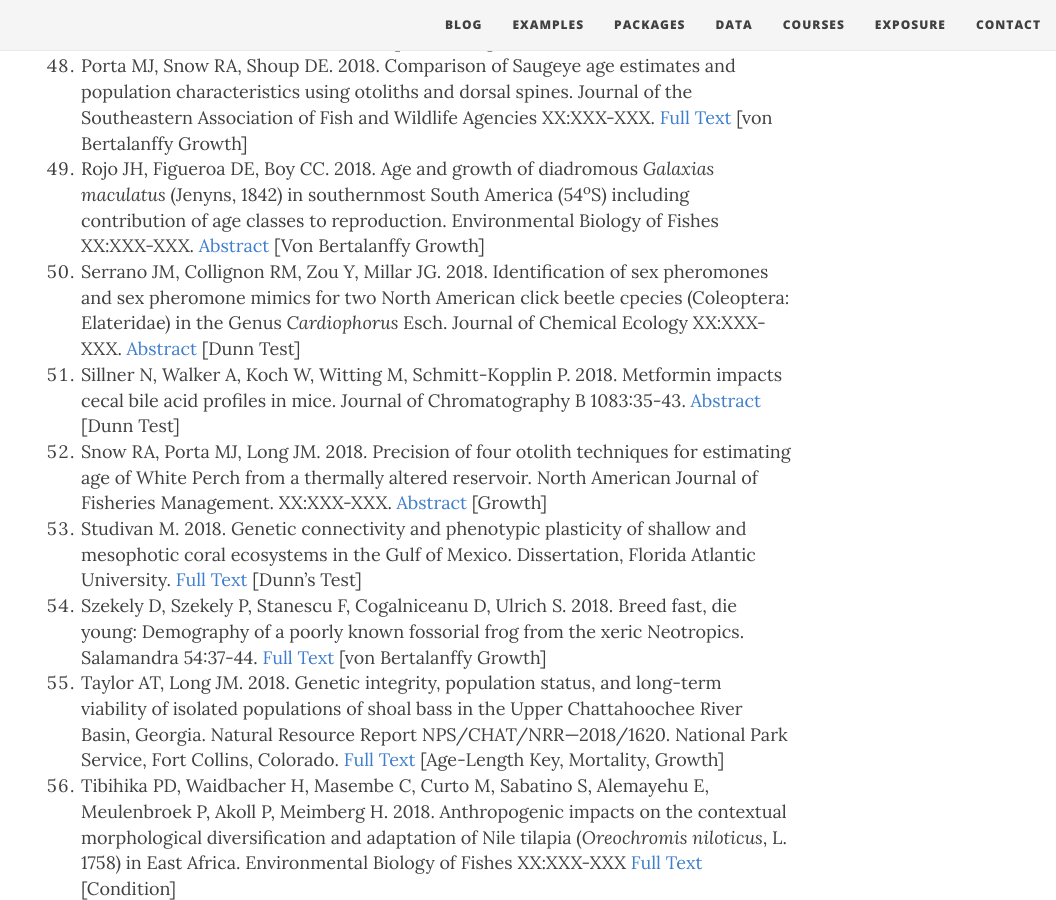
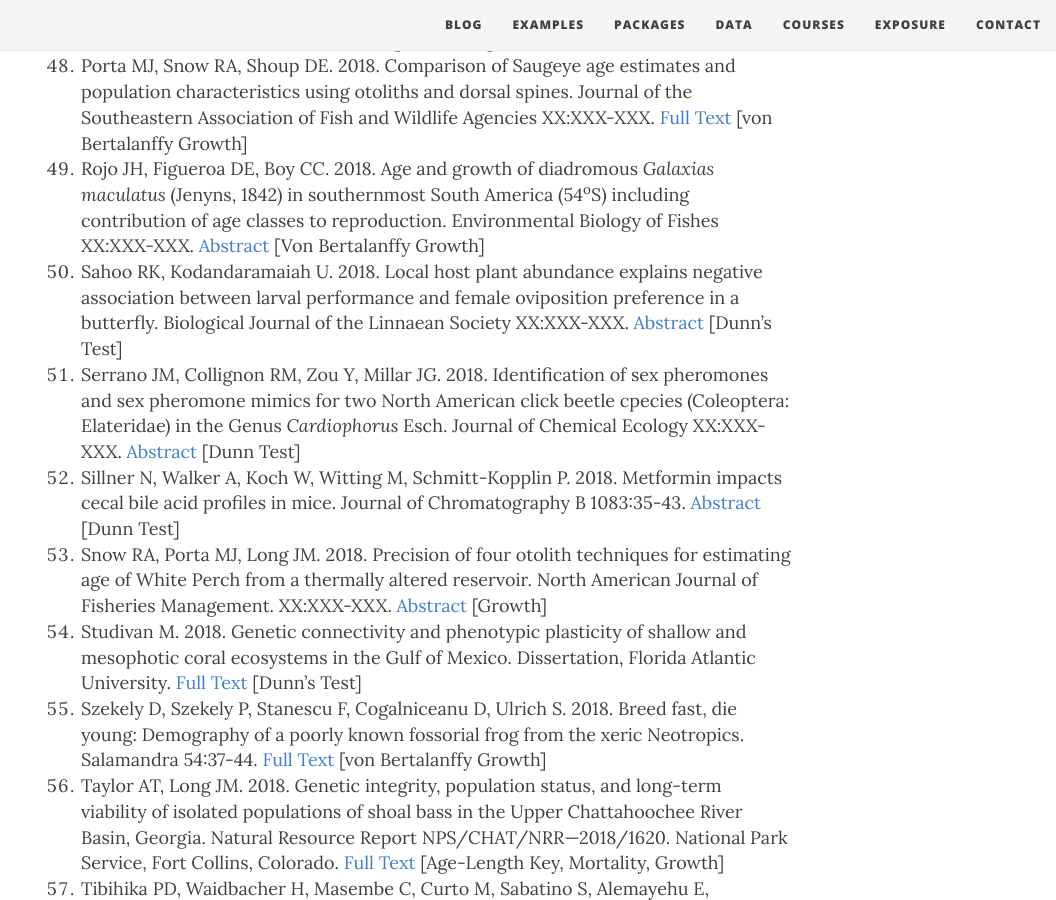
Before and after one commit to droglenc/fishR, a Jekyll site: the page built from exposure/exposure-citations18.md, in a window 1280 px wide and 900 px high, scrolled down 4637 px. Shown: the whole window, without its empty margins (224-1280 px from the left). Built offline with Jekyll 4.4.1, drawn with Linux system fonts in a browser that asks for light colours; nearby versions of some CDN libraries; some of the changed lines change nothing that is shown.

Commit message:
Added citation

```diff
--- a/exposure/exposure-citations18.md
+++ b/exposure/exposure-citations18.md
@@ -5,7 +5,7 @@ subtitle: fishR and FSA is Being Used!!
 css: "/css/exposure-citation.css"
 ---
 
-The [**IFAR** book](http://derekogle.com/IFAR/), **fishR** website, or the **FSA** package were cited in the following <span id="contact-div">62</span> publications.
+The [**IFAR** book](http://derekogle.com/IFAR/), **fishR** website, or the **FSA** package were cited in the following <span id="contact-div">63</span> publications.
 
 1. Agbani PO, Kafoutchoni KM, Salako KV, Gbedomon RC, Kegbe AM, Karen H, Sinsin B. 2018. Traditional ecological knowledge-based assessment of threatened woody species and their potential substitutes in the Atakora mountain chain, a threatened hotspot of biodiversity in Northwestern Benin, West Africa. Journal of Ethnobiology and Ethnomedicine 14:21. [Full Text](https://ethnobiomed.biomedcentral.com/articles/10.1186/s13002-018-0219-6) [Dunn's Test]
 1. Avila BW, Winkelman DL, Fetherma ER. 2018. Survival of whirling-disease-resistant Rainbow Trout fry in the wild: A comparison of two strains. Journal of Aquatic Animal Health XX:XXX-XXX. [Abstract](https://afspubs.onlinelibrary.wiley.com/doi/abs/10.1002/aah.10040) [Removal Method]
@@ -56,6 +56,7 @@ The [**IFAR** book](http://derekogle.com/IFAR/), **fishR** website, or the **FSA
 1. Pawlik L, Samonil P. 2018. Biomechanical and biochemical effects recorded in the tree root zone – soil memory, historical contingency and soil evolution under trees. Plant and Soil XX:XXX-XXX. [Full Text](https://link.springer.com/article/10.1007/s11104-018-3622-9) [Dunn Text]
 1. Porta MJ, Snow RA, Shoup DE. 2018. Comparison of Saugeye age estimates and population characteristics using otoliths and dorsal spines. Journal of the Southeastern Association of Fish and Wildlife Agencies XX:XXX-XXX. [Full Text](http://www.seafwa.org/Documents%20and%20Settings/46/Site%20Documents/2018%20Journal/J5_04Portaetal23-29.pdf) [von Bertalanffy Growth]
 1. Rojo JH, Figueroa DE, Boy CC. 2018. Age and growth of diadromous *Galaxias maculatus* (Jenyns, 1842) in southernmost South America (54<sup>o</sup>S) including contribution of age classes to reproduction. Environmental Biology of Fishes XX:XXX-XXX. [Abstract](https://link.springer.com/article/10.1007/s10641-018-0765-8) [Von Bertalanffy Growth]
+1. Sahoo RK, Kodandaramaiah U. 2018. Local host plant abundance explains negative association between larval performance and female oviposition preference in a butterfly. Biological Journal of the Linnaean Society XX:XXX-XXX. [Abstract](https://academic.oup.com/biolinnean/advance-article/doi/10.1093/biolinnean/bly111/5090298) [Dunn's Test]
 1. Serrano JM, Collignon RM, Zou Y, Millar JG. 2018. Identification of sex pheromones and sex pheromone mimics for two North American click beetle cpecies (Coleoptera: Elateridae) in the Genus *Cardiophorus* Esch. Journal of Chemical Ecology XX:XXX-XXX. [Abstract](https://link.springer.com/article/10.1007/s10886-018-0940-6) [Dunn Test]
 1. Sillner N, Walker A, Koch W, Witting M, Schmitt-Kopplin P. 2018. Metformin impacts cecal bile acid profiles in mice. Journal of Chromatography B 1083:35-43. [Abstract](https://www.sciencedirect.com/science/article/pii/S1570023218300795) [Dunn Test]
 1. Snow RA, Porta MJ, Long JM. 2018. Precision of four otolith techniques for estimating age of White Perch from a thermally altered reservoir. North American Journal of Fisheries Management. XX:XXX-XXX. [Abstract](https://onlinelibrary.wiley.com/doi/abs/10.1002/nafm.10069) [Growth]
```
